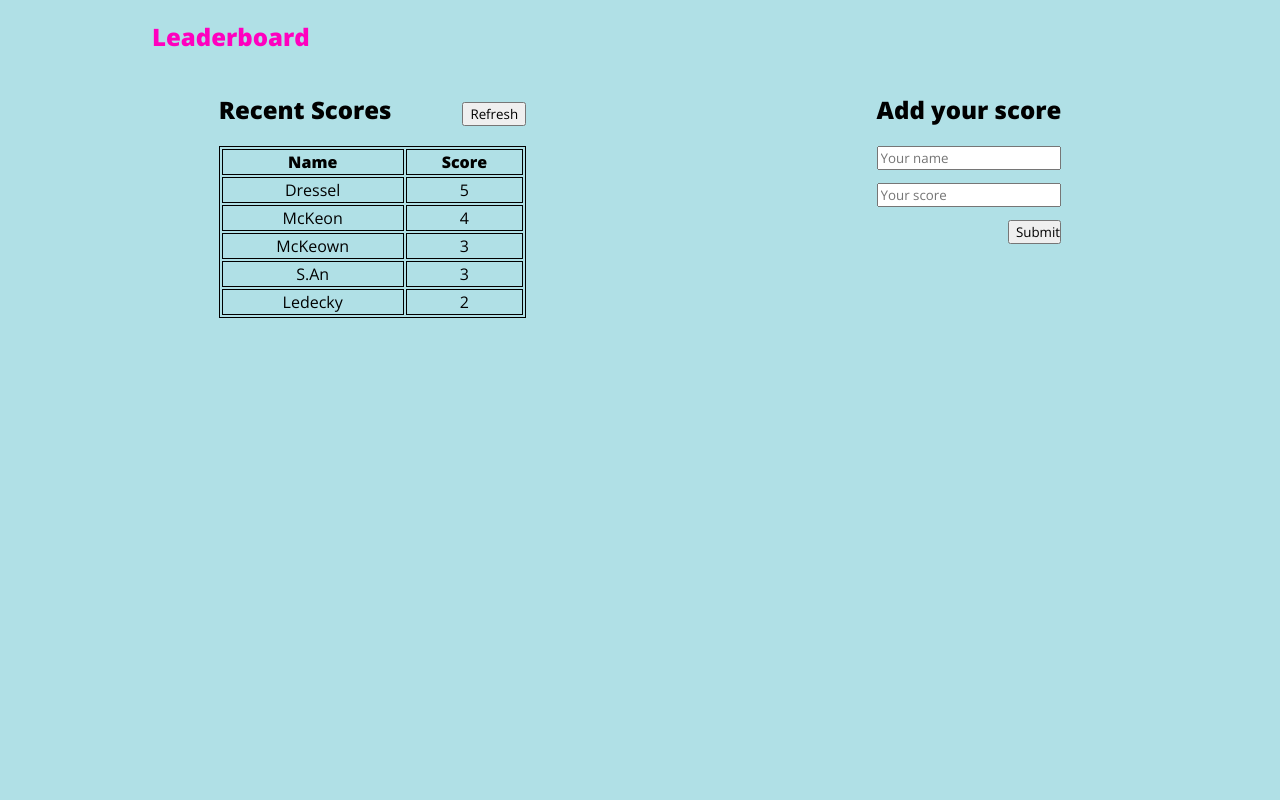
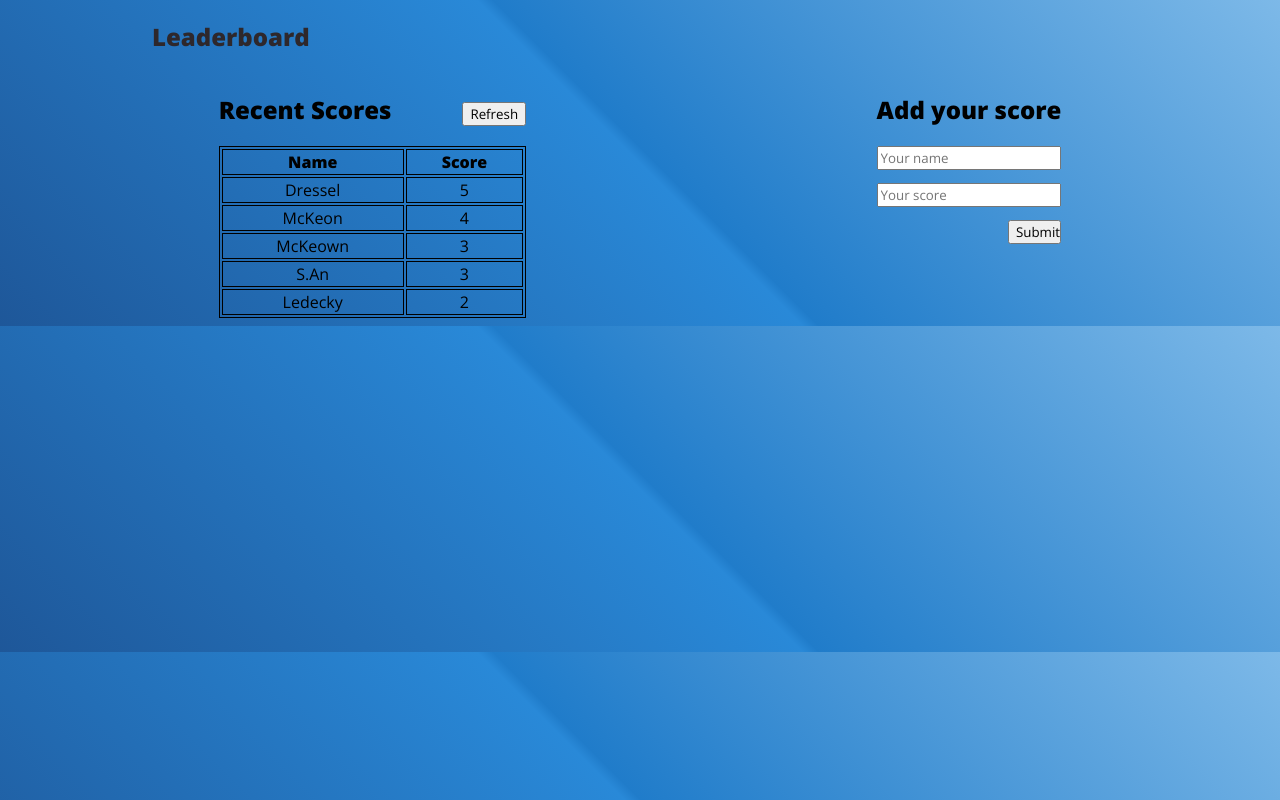
Before and after one commit to kimothokamau/leaderboard-app-api, a website built with webpack: page src/index.html in a window 1280 px wide. Built offline with nearby package versions, Linux system fonts and the light colour scheme.

Commit message:
change background colors

```diff
--- a/src/style.css
+++ b/src/style.css
@@ -2,12 +2,13 @@
   font-family: 'Open Sans', sans-serif;
 }
 
-body {
-  background-color: powderblue;
-}
+
+  body {
+    background: linear-gradient(45deg,  #1e5799 0%,#2989d8 50%,#207cca 51%,#7db9e8 100%);
+  }
 
 h1 {
-  color: rgb(255, 0, 191);
+  color: rgb(46, 40, 44);
   font-style: normal;
   margin-left: 6em;
 }
```
Also changed, not shown: dist/index.bundle.js.
